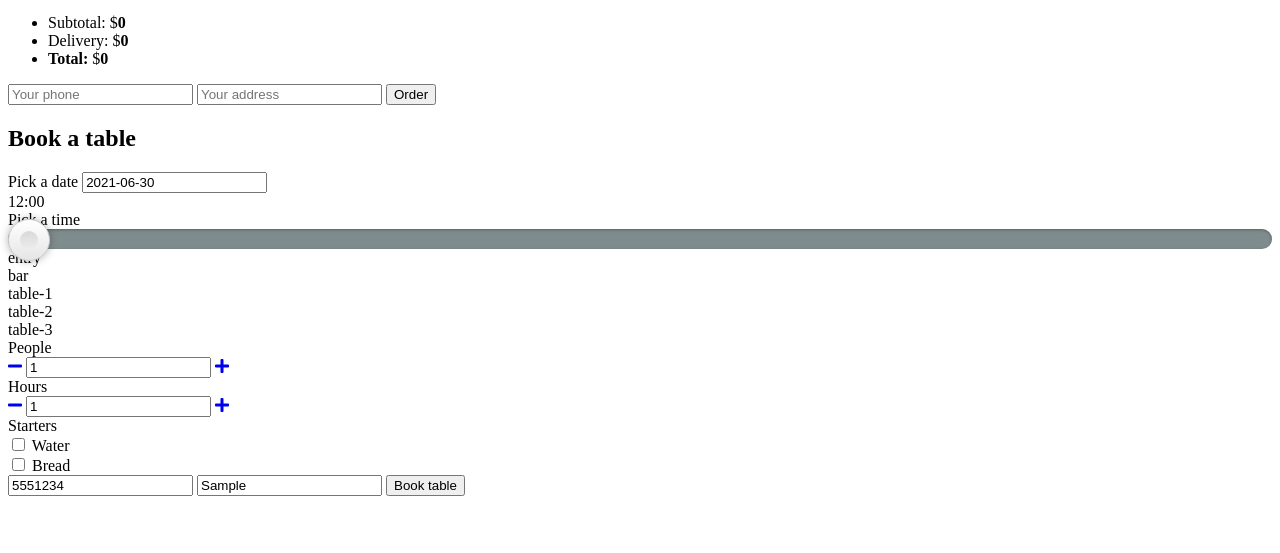
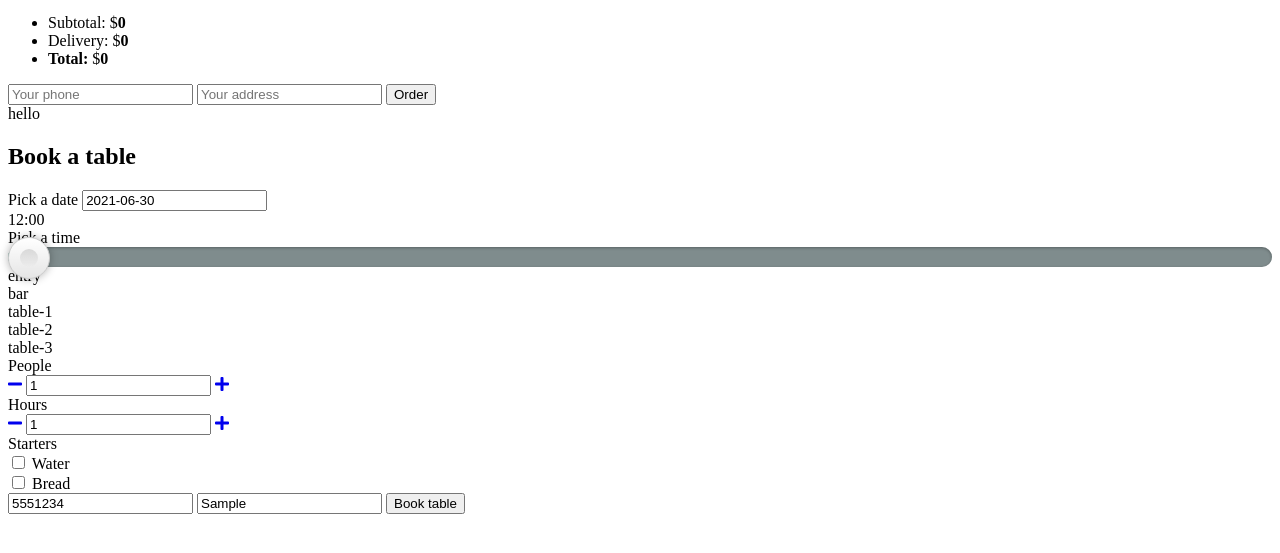
Before and after one commit to cinekenic/project-pizzeria, a website with bundled scripts: page src/index.html in a window 1280 px wide. Both pictures are taken after typing "5551234", "Sample" into the empty fields and a click on the button "Book table". Shown: the part 165-718 px from the top of the page. Built offline with nearby package versions, Linux system fonts and the light colour scheme; files whose address does not match are found by name.

Commit message:
add class Home

```diff
--- a/src/index.html
+++ b/src/index.html
@@ -97,6 +97,12 @@
         <div class="booking-wrapper container"></div>
       </section>
     </div>
+
+    <script id="template-home-widget" type="text/x-handlebars-template">
+      <div class="home-widget">
+        <div>hello</div>
+      </div>
+    </script>
 
     <script id="template-booking-widget" type="text/x-handlebars-template">
       <div class="booking-widget">
--- a/src/js/app.js
+++ b/src/js/app.js
@@ -2,6 +2,7 @@ import { settings, select, classNames } from "./settings.js";
 import Product from "./components/Product.js";
 import Cart from "./components/Cart.js";
 import Booking from "./components/Booking.js";
+import Home from "./components/Home.js";
 
 const app = {
   initPages() {
@@ -92,12 +93,19 @@ const app = {
       });
   },
 
+  initHome() {
+    const thisApp = this;
+    const bookingWidget = document.querySelector(select.containerOf.home);
+    thisApp.booking = new Home(bookingWidget);
+  },
+
   init: function () {
     const thisApp = this;
 
     thisApp.initPages();
     thisApp.initData();
     thisApp.initBooking();
+    thisApp.initHome();
   },
   initCart: function () {
     const thisApp = this;
--- a/src/js/components/Booking.js
+++ b/src/js/components/Booking.js
@@ -178,6 +178,7 @@ class Booking {
   }
 
   render(element) {
+    console.log(element);
     const thisBooking = this;
     const generatedHTML = templates.bookingWidget();
     thisBooking.dom = {};
@@ -295,8 +296,8 @@ class Booking {
     // console.log(url);
 
     const bookingLoad = {
-      date: thisBooking.dom.datePicker.value,
-      hour: thisBooking.dom.hourPicker.value,
+      date: thisBooking.date,
+      hour: thisBooking.hour,
       table: parseInt(thisBooking.tableSelectedData),
       duration: thisBooking.hoursAmountWidget.value,
       ppl: thisBooking.peopleAmountWidget.value,
@@ -306,7 +307,7 @@ class Booking {
     };
     console.log(thisBooking);
 
-    bookingLoad.starters.push(thisBooking.starters);
+    bookingLoad.starters = thisBooking.dom.starters;
     // console.log(thisBooking.starters);
     // console.log("bookingLoad", bookingLoad);
 
--- /dev/null
+++ b/src/js/components/Home.js
@@ -0,0 +1,19 @@
+import { templates } from "../settings.js";
+
+class Home {
+  constructor(element) {
+    const thisHome = this;
+    thisHome.render(element);
+  }
+
+  render(element) {
+    console.log(element);
+    const thisHome = this;
+    const generatedHTML = templates.homeWidget();
+    thisHome.dom = {};
+    thisHome.dom.wrapper = element;
+    thisHome.dom.wrapper.innerHTML = generatedHTML;
+  }
+}
+
+export default Home;
--- a/src/js/settings.js
+++ b/src/js/settings.js
@@ -3,12 +3,14 @@ export const select = {
     menuProduct: "#template-menu-product",
     cartProduct: "#template-cart-product", // CODE ADDED
     bookingWidget: "#template-booking-widget",
+    homeWidget: "#template-home-widget",
   },
   containerOf: {
     menu: "#product-list",
     cart: "#cart",
     pages: "#pages",
     booking: ".booking-wrapper",
+    home: ".home-wrapper",
   },
   all: {
     menuProducts: "#product-list > .product",
@@ -133,6 +135,10 @@ export const settings = {
 };
 
 export const templates = {
+  homeWidget: Handlebars.compile(
+    document.querySelector(select.templateOf.homeWidget).innerHTML
+  ),
+
   menuProduct: Handlebars.compile(
     document.querySelector(select.templateOf.menuProduct).innerHTML
   ),
```
